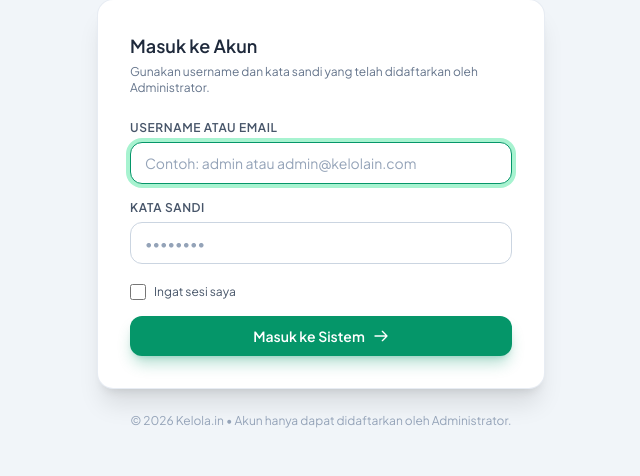
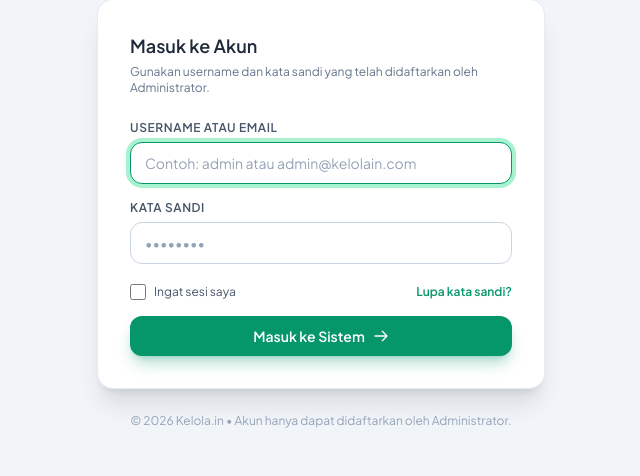
Before and after one commit to Dr3amsz/Kelola.in, a Laravel app: page /login in a window 1280 px wide. Shown: the part 268-744 px from the top of the page, without its empty margins (319-959 px from the left). Run offline with Laravel 12, Linux system fonts and the light colour scheme; some libraries are stand-ins or nearby versions.

Commit message:
ai: tambah route dan tautan lupa kata sandi; rename route login.perform jadi login.attempt
Assisted-by: Antigravity

```diff
--- a/resources/views/auth/login.blade.php
+++ b/resources/views/auth/login.blade.php
@@ -1,5 +1,6 @@
 <!DOCTYPE html>
 <html lang="id">
+
 <head>
     <meta charset="UTF-8">
     <meta name="viewport" content="width=device-width, initial-scale=1.0">
@@ -10,9 +11,12 @@
     <link rel="preconnect" href="https://fonts.gstatic.com" crossorigin>
     <link href="https://fonts.googleapis.com/css2?family=Plus+Jakarta+Sans:wght@400;500;600;700&display=swap" rel="stylesheet">
     <style>
-        body { font-family: 'Plus Jakarta Sans', sans-serif; }
+        body {
+            font-family: 'Plus Jakarta Sans', sans-serif;
+        }
     </style>
 </head>
+
 <body class="bg-slate-100 min-h-screen flex items-center justify-center p-4">
     <div class="w-full max-w-md">
         <!-- Logo & Judul Aplikasi -->
@@ -57,8 +61,7 @@
             </div>
             @endif
 
-            <form method="POST" action="{{ route('login.perform') }}" class="space-y-4">
-                <!-- CSRF Token: Perlindungan Cross-Site Request Forgery -->
+            <form method="POST" action="{{ route('login.attempt') }}" class="space-y-4"> <!-- CSRF Token: Perlindungan Cross-Site Request Forgery -->
                 @csrf
 
                 <!-- Input Username / Email -->
@@ -75,8 +78,7 @@
                             required
                             autofocus
                             placeholder="Contoh: admin atau admin@kelolain.com"
-                            class="w-full px-3.5 py-2.5 rounded-xl border @error('username') border-rose-400 focus:ring-rose-200 @else border-slate-300 focus:ring-emerald-200 focus:border-emerald-600 @enderror text-sm text-slate-800 placeholder-slate-400 focus:outline-none focus:ring-4 transition duration-150"
-                        >
+                            class="w-full px-3.5 py-2.5 rounded-xl border @error('username') border-rose-400 focus:ring-rose-200 @else border-slate-300 focus:ring-emerald-200 focus:border-emerald-600 @enderror text-sm text-slate-800 placeholder-slate-400 focus:outline-none focus:ring-4 transition duration-150">
                     </div>
                 </div>
 
@@ -92,8 +94,7 @@
                             name="password"
                             required
                             placeholder="••••••••"
-                            class="w-full px-3.5 py-2.5 rounded-xl border @error('password') border-rose-400 focus:ring-rose-200 @else border-slate-300 focus:ring-emerald-200 focus:border-emerald-600 @enderror text-sm text-slate-800 placeholder-slate-400 focus:outline-none focus:ring-4 transition duration-150"
-                        >
+                            class="w-full px-3.5 py-2.5 rounded-xl border @error('password') border-rose-400 focus:ring-rose-200 @else border-slate-300 focus:ring-emerald-200 focus:border-emerald-600 @enderror text-sm text-slate-800 placeholder-slate-400 focus:outline-none focus:ring-4 transition duration-150">
                     </div>
                 </div>
 
@@ -103,13 +104,15 @@
                         <input type="checkbox" name="remember" class="w-4 h-4 rounded text-emerald-600 focus:ring-emerald-500 border-slate-300">
                         <span class="text-xs text-slate-600 select-none">Ingat sesi saya</span>
                     </label>
+                    <a href="{{ route('password.forgot') }}" class="text-xs font-semibold text-emerald-600 hover:text-emerald-700 transition">
+                        Lupa kata sandi?
+                    </a>
                 </div>
 
                 <!-- Tombol Submit -->
                 <button
                     type="submit"
-                    class="w-full py-2.5 px-4 bg-emerald-600 hover:bg-emerald-700 active:bg-emerald-800 text-white font-semibold text-sm rounded-xl shadow-lg shadow-emerald-600/30 hover:shadow-emerald-600/40 transition duration-150 flex items-center justify-center gap-2"
-                >
+                    class="w-full py-2.5 px-4 bg-emerald-600 hover:bg-emerald-700 active:bg-emerald-800 text-white font-semibold text-sm rounded-xl shadow-lg shadow-emerald-600/30 hover:shadow-emerald-600/40 transition duration-150 flex items-center justify-center gap-2">
                     <span>Masuk ke Sistem</span>
                     <svg class="w-4 h-4" fill="none" stroke="currentColor" viewBox="0 0 24 24">
                         <path stroke-linecap="round" stroke-linejoin="round" stroke-width="2" d="M14 5l7 7m0 0l-7 7m7-7H3" />
@@ -124,4 +127,5 @@
         </p>
     </div>
 </body>
+
 </html>
--- a/routes/modules/auth.php
+++ b/routes/modules/auth.php
@@ -1,5 +1,6 @@
 <?php
 
+use App\Http\Controllers\Auth\ForgotPasswordController;
 use App\Http\Controllers\Auth\LoginController;
 use Illuminate\Support\Facades\Route;
 
@@ -12,7 +13,12 @@ use Illuminate\Support\Facades\Route;
 // Rute untuk pengguna yang belum login (Guest)
 Route::middleware('guest')->group(function () {
     Route::get('/login', [LoginController::class, 'showLoginForm'])->name('login');
-    Route::post('/login', [LoginController::class, 'login'])->name('login.perform');
+    Route::post('/login', [LoginController::class, 'login'])->name('login.attempt');
+
+    Route::get('/lupa-sandi', [ForgotPasswordController::class, 'showRequestForm'])->name('password.forgot');
+    Route::post('/lupa-sandi', [ForgotPasswordController::class, 'sendOtp'])->name('password.otp.send')->middleware('throttle:3,1');
+    Route::get('/lupa-sandi/reset', [ForgotPasswordController::class, 'showResetForm'])->name('password.reset.form');
+    Route::post('/lupa-sandi/reset', [ForgotPasswordController::class, 'resetPassword'])->name('password.reset.update')->middleware('throttle:10,1');
 });
 
 // Rute untuk pengguna yang sudah terotentikasi (Auth)
```
Lines whose indentation alone changed are shown as unchanged.
